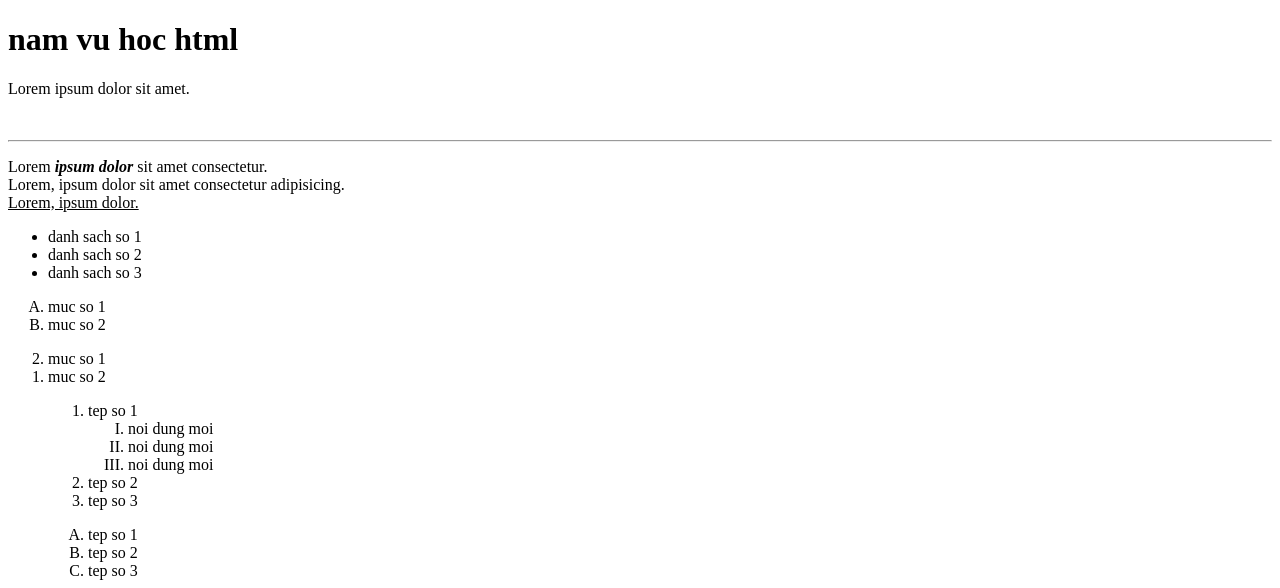
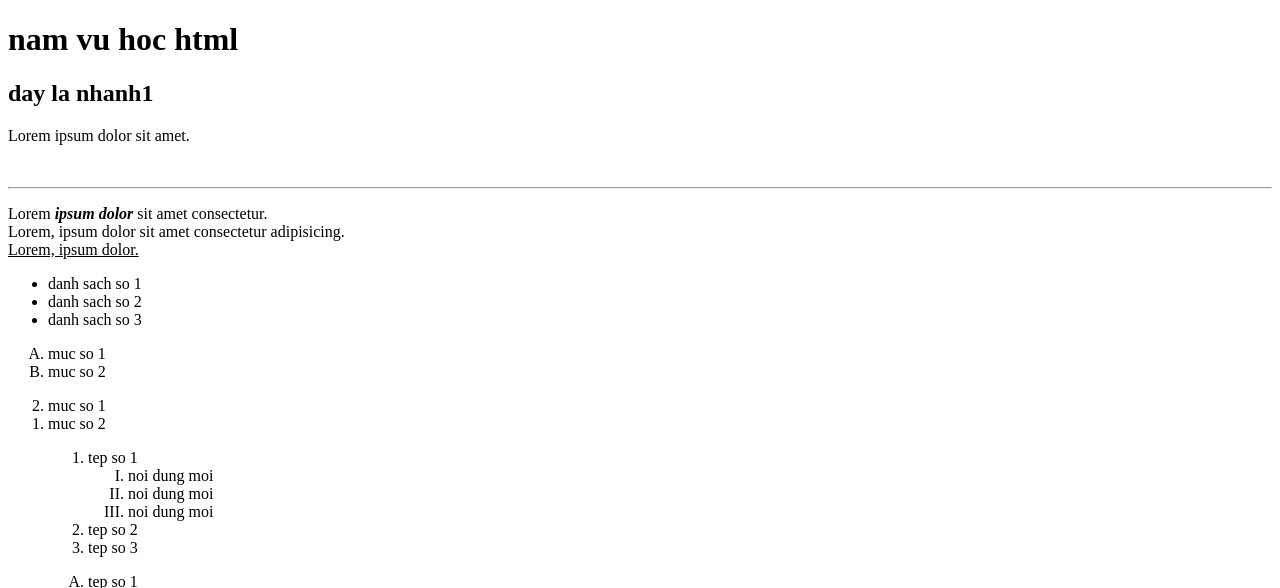
Before and after one commit to namvu231/duan1hochtml, a plain HTML site: page index.html in a window 1280 px wide. Shown: the top 588 px of the page. Drawn offline with Linux system fonts and the light colour scheme.

Commit message:
nhanh 1 sua lan 1

```diff
--- a/index.html
+++ b/index.html
@@ -8,6 +8,7 @@
   </head>
   <body>
     <h1>nam vu hoc html</h1>
+    <h2>day la nhanh1</h2>
     <p>Lorem ipsum dolor sit amet.</p>
     <br />
     <hr />
```
